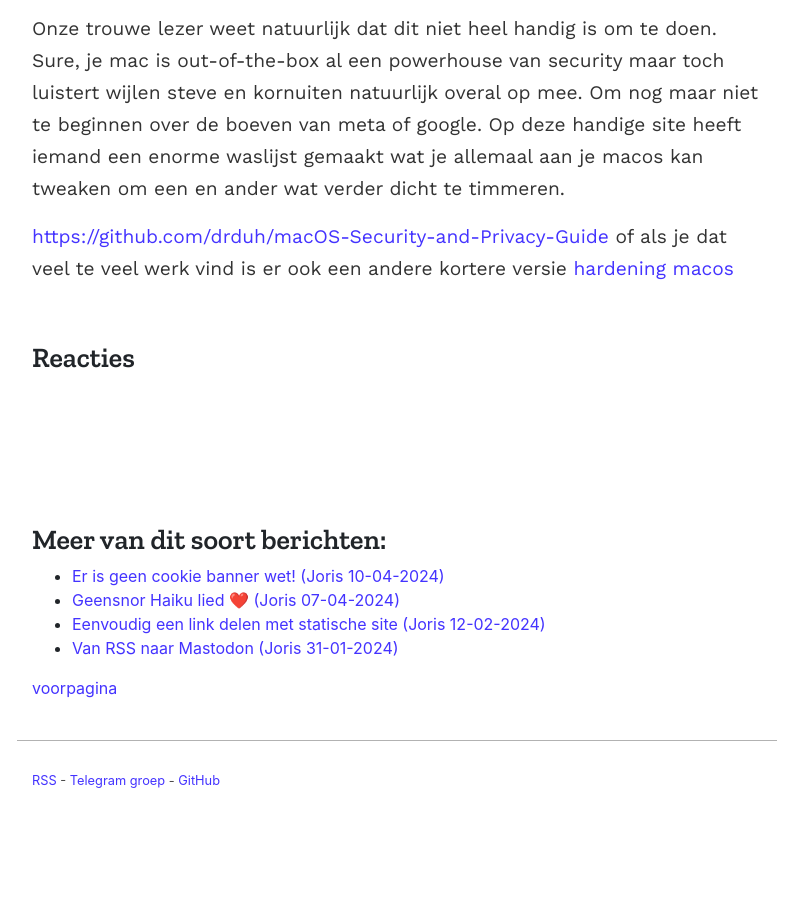
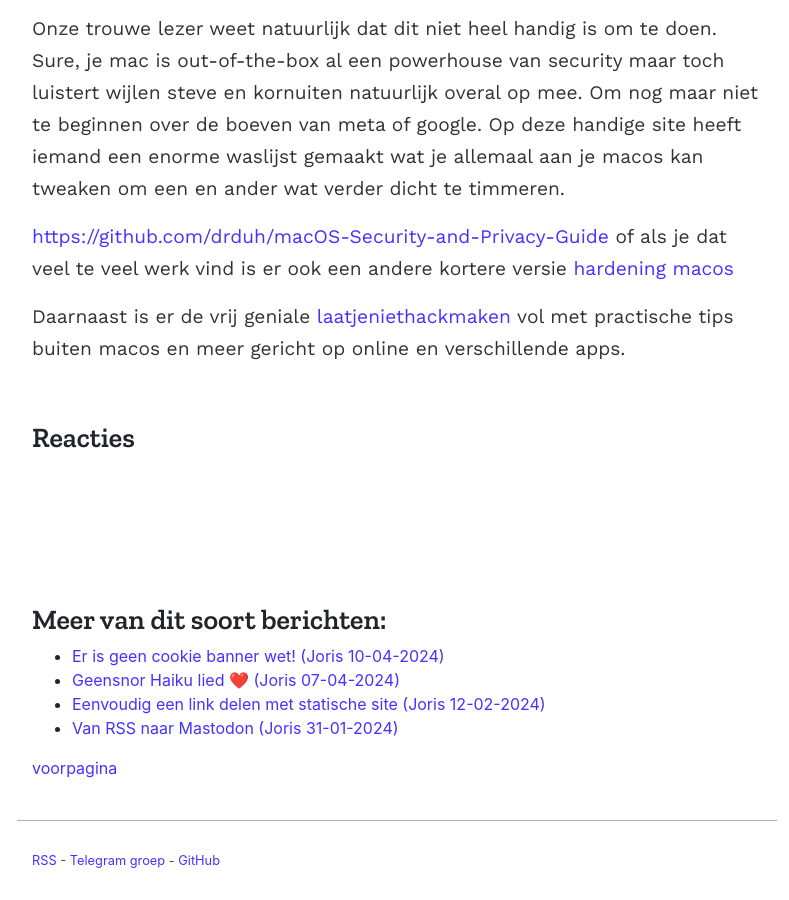
Before and after one commit to geensnor/geensnor.nl, a Jekyll site: the page built from _posts/2024-04-25-dingen-die-je-kan-doen-om-je-mac-meer-secure-te-krijgen.md, in a window 1280 px wide and 900 px high, scrolled down 671 px. Shown: the whole window, without its empty margins (243-1032 px from the left). Built offline with Jekyll 4.4.1, drawn with Linux system fonts in a browser that asks for light colours; comment, search, counter and statistics services are not loaded; before the commit the page ends 1491 px from its top, so only the background shows below that.

Commit message:
aanvulling

```diff
--- a/_posts/2024-04-25-dingen-die-je-kan-doen-om-je-mac-meer-secure-te-krijgen.md
+++ b/_posts/2024-04-25-dingen-die-je-kan-doen-om-je-mac-meer-secure-te-krijgen.md
@@ -10,3 +10,5 @@ Dus je staat met je goede bedoelingen en je nieuwe mac in het koffietentje en vr
 Onze trouwe lezer weet natuurlijk dat dit niet heel handig is om te doen. Sure, je mac is out-of-the-box al een powerhouse van security maar toch luistert wijlen steve en kornuiten natuurlijk overal op mee. Om nog maar niet te beginnen over de boeven van meta of google. Op deze handige site heeft iemand een enorme waslijst gemaakt wat je allemaal aan je macos kan tweaken om een en ander wat verder dicht te timmeren.
 
 [https://github.com/drduh/macOS-Security-and-Privacy-Guide](https://github.com/drduh/macOS-Security-and-Privacy-Guide) of als je dat veel te veel werk vind is er ook een andere kortere versie [hardening macos](https://www.bejarano.io/hardening-macos/)
+
+Daarnaast is er de vrij geniale [laatjeniethackmaken](https://laatjeniethackmaken.nl/) vol met practische tips buiten macos en meer gericht op online en verschillende apps.
```
